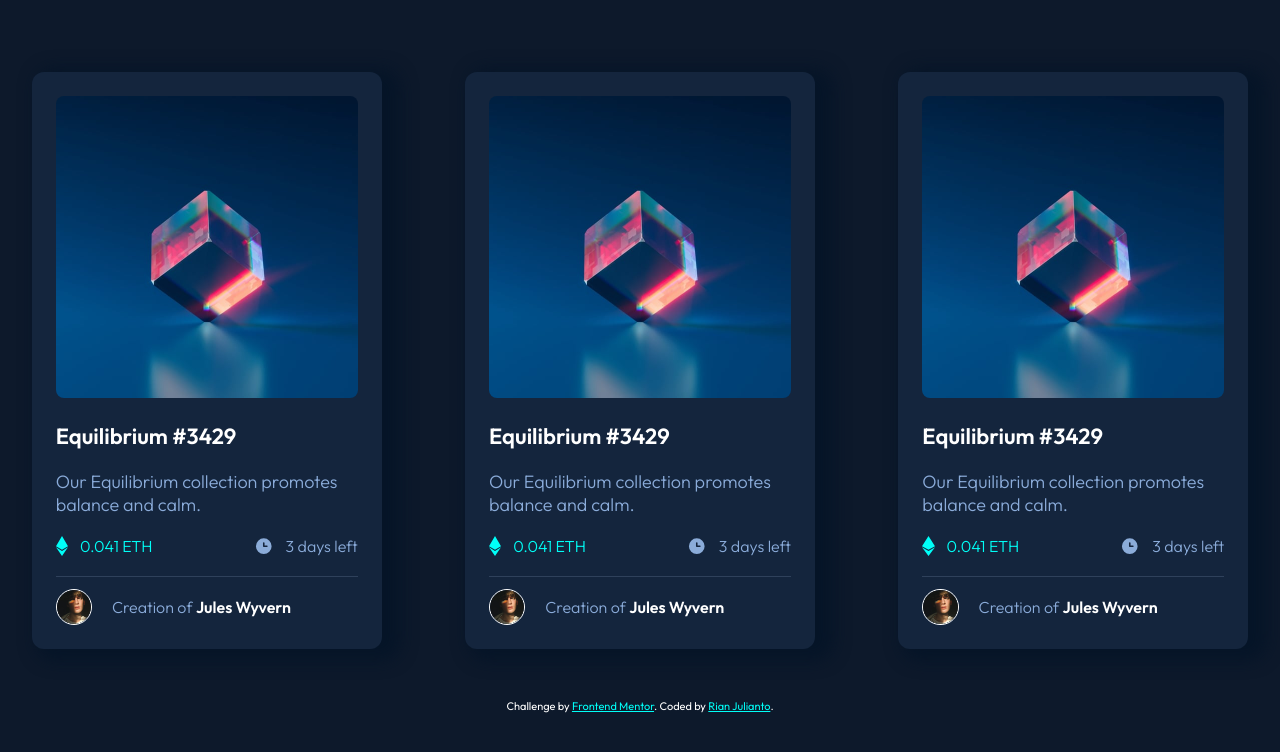
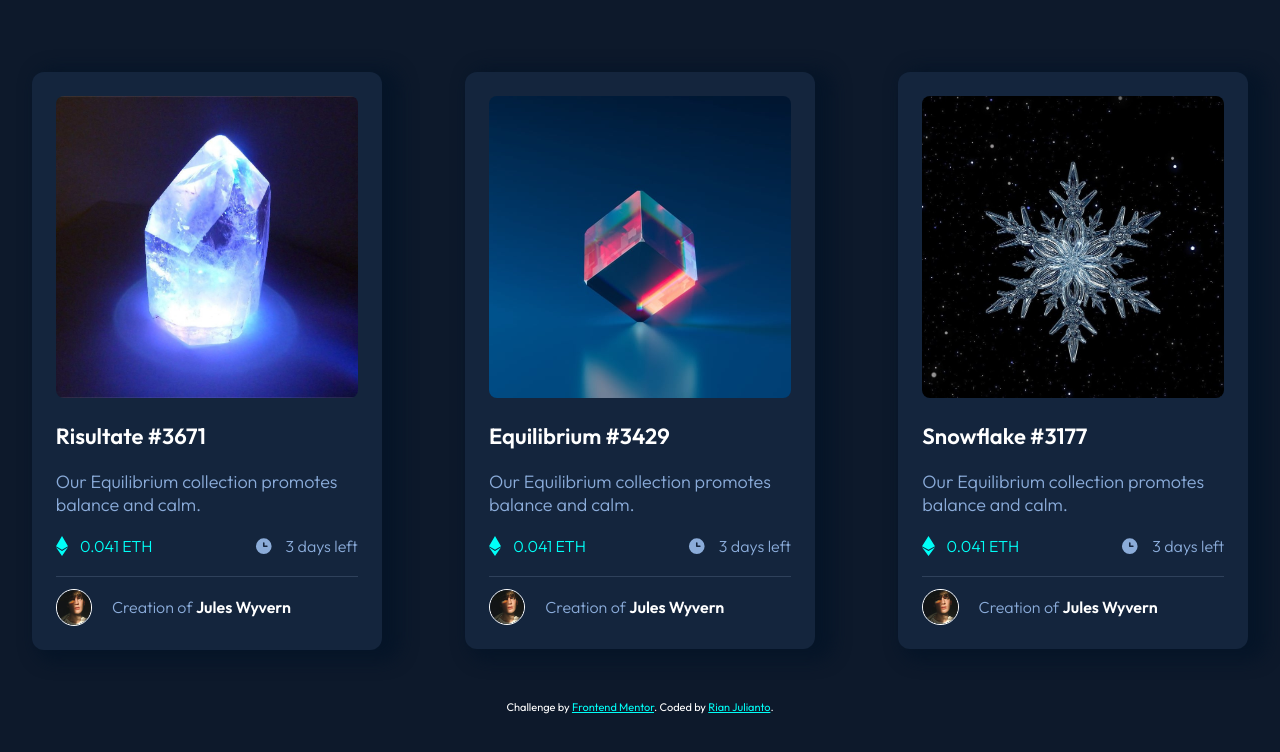
Before and after one commit to Rianjulian/nft-card, a plain HTML site: page index.html in a window 1280 px wide. Drawn offline with Linux system fonts and the light colour scheme.

Commit message:
adding another images items

```diff
--- a/index.html
+++ b/index.html
@@ -18,13 +18,13 @@
     <div class="container">
       <div class="card">
         <div class="img">
-        <img src="images/image-equilibrium.jpg" class="crypto" alt="image-equilibrium">
+        <img src="images/risultate.jpg" class="crypto" alt="image-risultate">
         <div class="icon">
         <img src="images/icon-view.svg" class="view" alt="icon-view">
       </div>
         </div>
         <div class="desc">
-          <h1>Equilibrium #3429</h1>
+          <h1>Risultate #3671</h1>
           <p>Our Equilibrium collection promotes balance and calm.</p>
           <div class="value">
             <div class="price">
@@ -70,13 +70,13 @@
       </div>
       <div class="card">
         <div class="img">
-        <img src="images/image-equilibrium.jpg" class="crypto" alt="image-equilibrium">
+        <img src="images/snowflake-nft.jpg" class="crypto" alt="image-snowflake">
         <div class="icon">
         <img src="images/icon-view.svg" class="view" alt="icon-view">
       </div>
         </div>
         <div class="desc">
-          <h1>Equilibrium #3429</h1>
+          <h1>Snowflake #3177</h1>
           <p>Our Equilibrium collection promotes balance and calm.</p>
           <div class="value">
             <div class="price">
```
Also changed, not shown: images/risultate.jpg (added), images/snowflake-nft.jpg (added).
